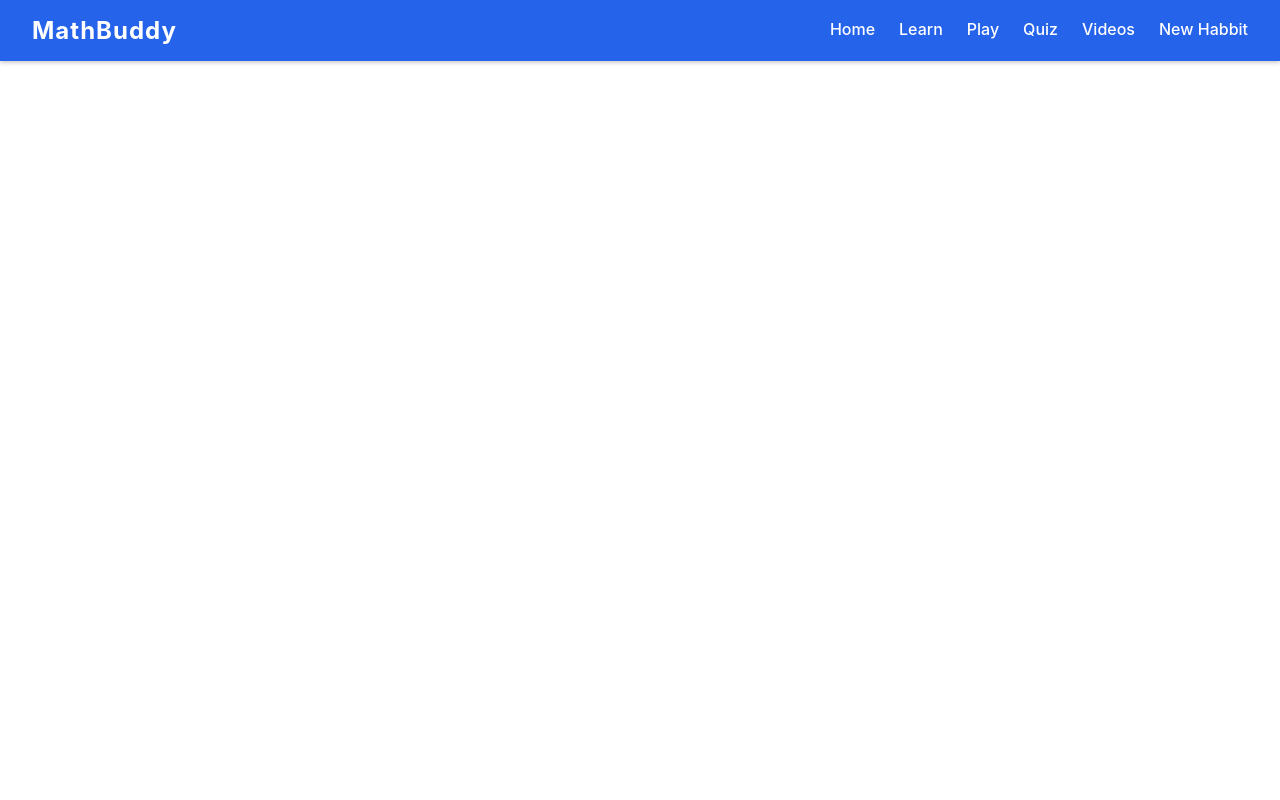
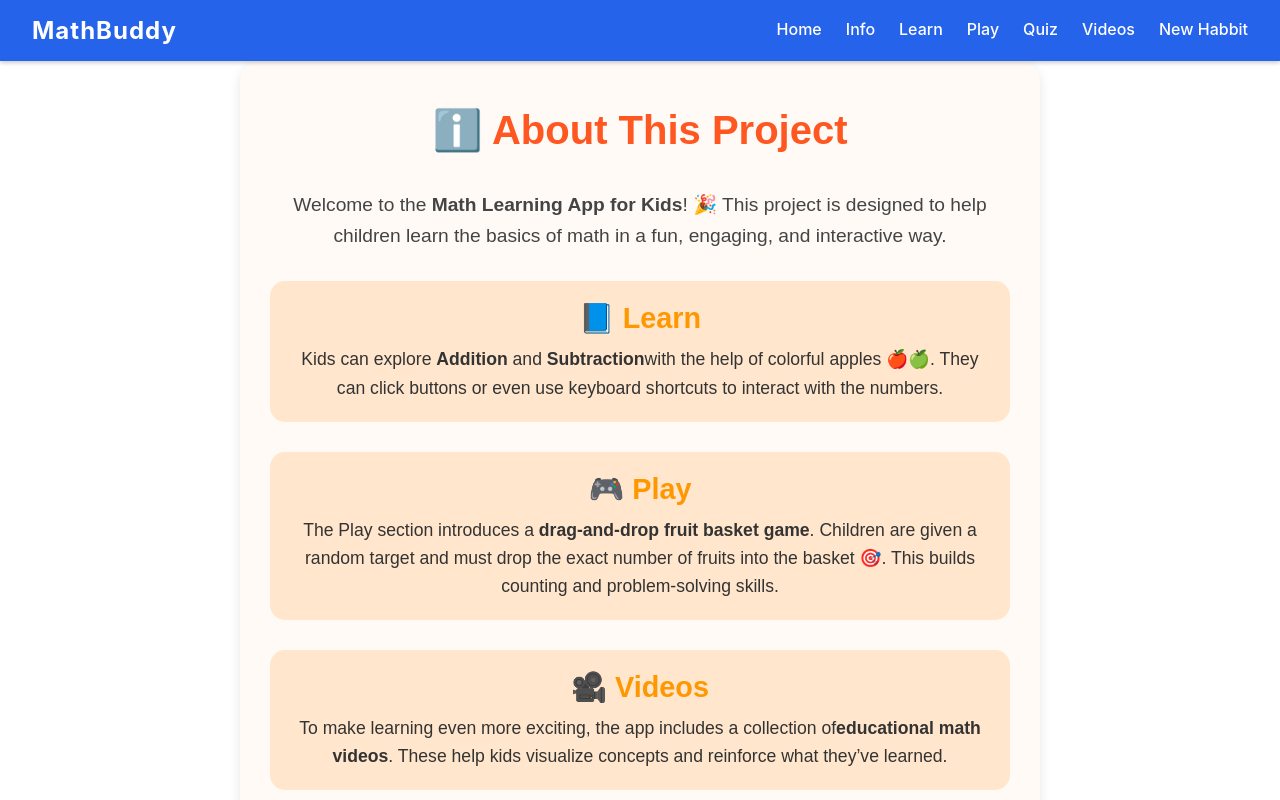
Before and after one commit to Shibi404/mathbuddy, a React (Vite) app: page /info in a window 1280 px wide. Shown: the top 800 px of the page. Built offline with nearby package versions, Linux system fonts and the light colour scheme.

Commit message:
MathBuddy: Add Info Page which explains the use case of this project

```diff
--- a/src/App.jsx
+++ b/src/App.jsx
@@ -6,6 +6,7 @@ import Play from './pages/Play'
 import Quiz from './pages/Quiz'
 import Video from './pages/Video'
 import CleanHands from './pages/CleanHands'
+import Info from './pages/Info'
 
 function App() {
   return (
@@ -18,6 +19,7 @@ function App() {
         <Route path="/quiz" element={<Quiz />} />
         <Route path="/video" element={<Video />} />
         <Route path="/clean-hands" element={<CleanHands />} />
+        <Route path="/info" element={<Info />} />
       </Routes>
     </Router>
   );
--- a/src/components/Navbar.jsx
+++ b/src/components/Navbar.jsx
@@ -29,6 +29,7 @@ export default function Navbar() {
       {/* Nav Links - State Management + Routing */}
       <div className={`nav-links ${isOpen ? 'open' : ''}`}>
         <Link to="/" onClick={() => setIsOpen(false)}>Home</Link>
+        <Link to="/info" onClick={() => setIsOpen(false)}>Info</Link>
         <Link to="/learn" onClick={() => setIsOpen(false)}>Learn</Link>
         <Link to="/play" onClick={() => setIsOpen(false)}>Play</Link>
         <Link to="/quiz" onClick={() => setIsOpen(false)}>Quiz</Link>
--- /dev/null
+++ b/src/pages/Info.jsx
@@ -0,0 +1,52 @@
+import React from "react";
+import "../styles/Info.css";
+
+export default function InfoPage() {
+  return (
+    <div className="info-page">
+      <h1>ℹ️ About This Project</h1>
+      <p>
+        Welcome to the <strong>Math Learning App for Kids</strong>! 🎉
+        This project is designed to help children learn the basics of math in a
+        fun, engaging, and interactive way.
+      </p>
+
+      <section className="info-section">
+        <h2>📘 Learn</h2>
+        <p>
+          Kids can explore <strong>Addition</strong> and <strong>Subtraction</strong>
+          with the help of colorful apples 🍎🍏. They can click buttons or even use
+          keyboard shortcuts to interact with the numbers.
+        </p>
+      </section>
+
+      <section className="info-section">
+        <h2>🎮 Play</h2>
+        <p>
+          The Play section introduces a <strong>drag-and-drop fruit basket game</strong>.
+          Children are given a random target and must drop the exact number of fruits
+          into the basket 🎯. This builds counting and problem-solving skills.
+        </p>
+      </section>
+
+      <section className="info-section">
+        <h2>🎥 Videos</h2>
+        <p>
+          To make learning even more exciting, the app includes a collection of
+          <strong>educational math videos</strong>. These help kids visualize
+          concepts and reinforce what they’ve learned.
+        </p>
+      </section>
+
+      <section className="info-section">
+        <h2>🚀 Why This App?</h2>
+        <p>
+          ✅ Simple & Interactive
+          ✅ Visual learning with fruits & animations
+          ✅ Child-friendly design
+          ✅ Helps develop strong math basics
+        </p>
+      </section>
+    </div>
+  );
+}
--- /dev/null
+++ b/src/styles/Info.css
@@ -0,0 +1,45 @@
+.info-page {
+  max-width: 800px;
+  margin: 0 auto;
+  padding: 30px;
+  text-align: center;
+  background: #fffaf5;
+  border-radius: 20px;
+  box-shadow: 0 4px 12px rgba(0,0,0,0.1);
+  font-family: 'Comic Neue', 'Poppins', sans-serif;
+}
+
+.info-page h1 {
+  font-size: 2.5rem;
+  color: #ff5722;
+  margin-bottom: 20px;
+}
+
+.info-page p {
+  font-size: 1.2rem;
+  color: #444;
+  line-height: 1.6;
+}
+
+.info-section {
+  margin: 30px 0;
+  padding: 20px;
+  background: #ffe6cc;
+  border-radius: 15px;
+  transition: transform 0.2s ease-in-out;
+}
+
+.info-section:hover {
+  transform: scale(1.03);
+}
+
+.info-section h2 {
+  font-size: 1.8rem;
+  color: #ff9800;
+  margin-bottom: 10px;
+}
+
+.info-section p {
+  font-size: 1.1rem;
+  color: #333;
+}
```
